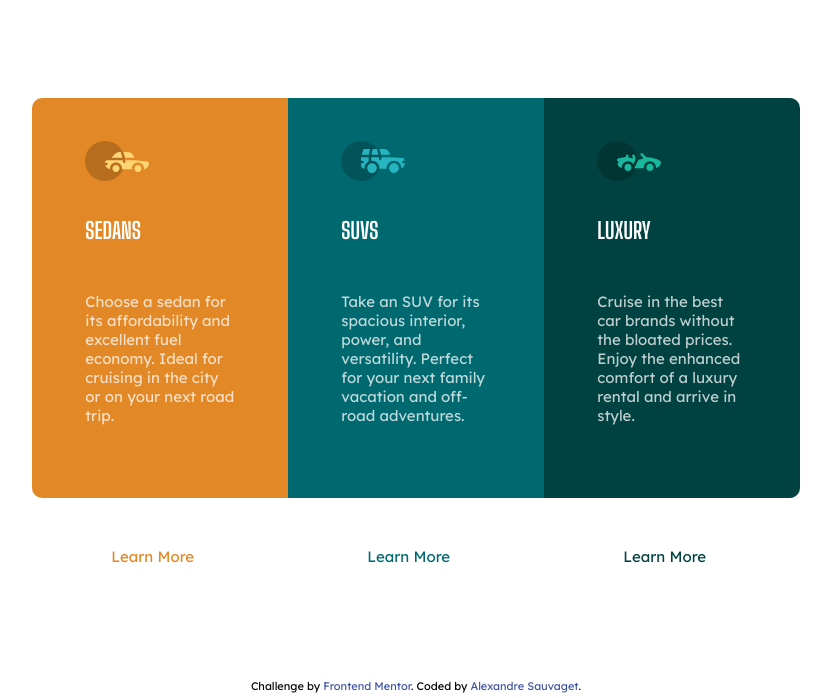
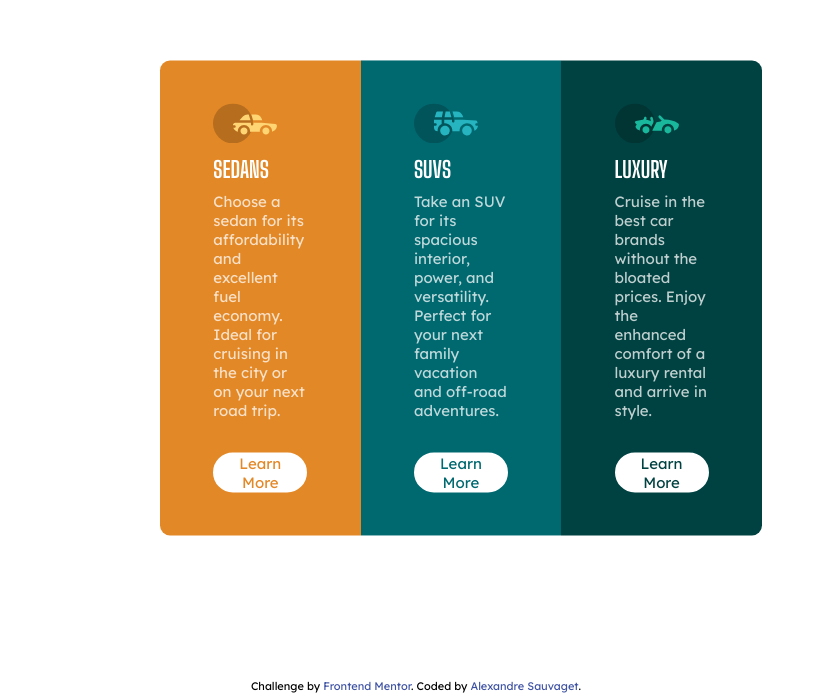
Before and after one commit to Answers-FM-challenges-A-Sauvaget/3-column-preview-card-component, a plain HTML site: page index.html in a window 1280 px wide. Shown: the part 102-800 px from the top of the page, without its empty margins (224-1055 px from the left). Drawn offline with Linux system fonts and the light colour scheme.

Commit message:
MAJ Style

```diff
--- a/css/main.css
+++ b/css/main.css
@@ -58,8 +58,7 @@ h6 {
 
 /* === ELEMENTS === */
 .card--container {
-  width: 60vw;
-  height: 50vh;
+  width: 40%;
   display: flex;
   position: absolute;
   top: 50%;
@@ -69,6 +68,7 @@ h6 {
 
 .card--article {
   display: flex;
+  height: 100%;
 }
 
 .card--section {
@@ -80,11 +80,11 @@ h6 {
 
 .card--title {
   text-transform: uppercase;
-  margin: 2rem 0;
+  padding-top: 10%;
 }
 
 .card--text {
-  margin: 3rem 0;
+  padding-top: 10%;
   color: var(--neutral);
 }
 .card--button {
@@ -93,8 +93,8 @@ h6 {
   height: 40px;
   border-radius: 20px;
   border: 2px solid white;
+  margin-top: 2rem;
   padding: 0 1.5rem;
-  margin: 4rem 0;
 }
 
 /* === MODIFIERS === */
```
Also changed, not shown: images/Screenshot.png (added).
